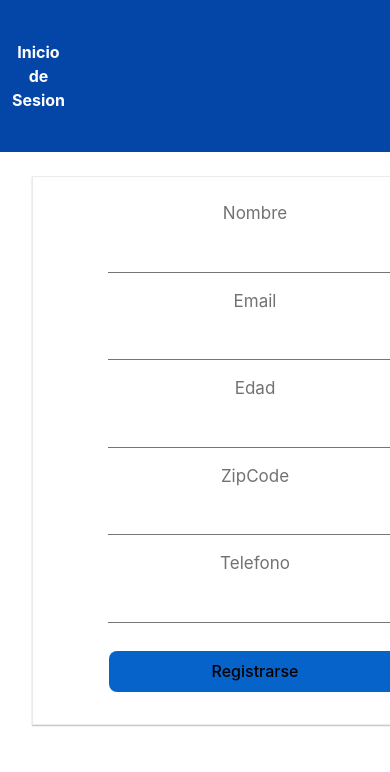
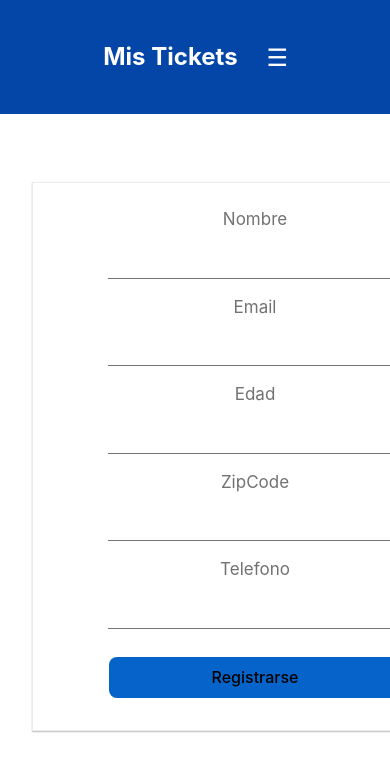
Before and after one commit to joen-ao/Mis-Tickets, a React (Vite) app: page /sign-up in a window 390 px wide. Shown: the top 772 px of the page. Built offline with nearby package versions, Linux system fonts and the light colour scheme.

Commit message:
responsive

```diff
--- a/src/components/Events/components/Eventitem/EventItem.module.css
+++ b/src/components/Events/components/Eventitem/EventItem.module.css
@@ -46,6 +46,7 @@
   flex-wrap: wrap;
   gap: 8px;
   margin-bottom: 8px;
+  justify-content: center;
 }
 
 .genreTag {
@@ -74,7 +75,6 @@
   cursor: pointer;
   transition: background-color 0.3s ease;
 }
-
 .seeMoreBtn:hover {
-  background-color: #0056b3;
+  background-color: #066fdf;
 }
--- a/src/components/Navbar/Navbar.module.css
+++ b/src/components/Navbar/Navbar.module.css
@@ -1,3 +1,7 @@
+.active {
+  color: #995050;
+}
+
 .navbar {
   position: fixed;
   top: 0;
@@ -5,40 +9,78 @@
   width: 100%;
   display: flex;
   align-items: center;
-  justify-content: flex-end;
+  justify-content: space-between;
   background-color: #0446a8; /*color primario*/
   padding: 15px;
   z-index: 1000;
 }
+
 .inputSearch {
   font-size: 16px;
   padding: 6px 12px;
   border-radius: 104px;
-  border: #636363;
+  border: #fff;
   width: 250px;
   background-color: #fff;
-  color: #636363;
+  color: #000000;
 }
+
 .navbarTitleContainer {
-  flex: 1;
   display: flex;
+  align-items: center;
   color: #fff;
-  margin-left: 280px;
 }
+
 .navbarTitle {
   font-size: 24px;
   font-weight: bold;
   text-decoration: none;
   color: #fff;
-  margin: 25px;
+  margin-right: 20px;
   cursor: pointer;
+  margin-left: 300px;
+}
+
+.menuButton {
+  display: none;
+  font-size: 24px;
+  color: #fff;
+  background: none;
+  border: none;
+  cursor: pointer;
+}
+
+.navLinks {
+  display: flex;
+  align-items: center;
+  transition: max-height 0.3s ease;
+  overflow: hidden;
+}
+
+.navLinks.showMenu {
+  max-height: 500px; /* adjust as needed */
+}
+
+.navLinks a {
+  margin-left: 24px;
+  color: #fff;
+  font-weight: bold;
+  text-decoration: none;
+}
+
+.navLinks a:hover {
+  color: #c2c5ca;
 }
 .profile {
   margin-left: 24px;
   color: #fff;
+  font-weight: bold;
   text-decoration: none;
-  font-weight: bold;
 }
+.profile:hover {
+  color: #c2c5ca;
+}
+
 .signup {
   margin-left: 24px;
   color: #fff;
@@ -46,3 +88,39 @@
   margin-right: 340px;
   font-weight: bold;
 }
+.signup:hover {
+  color: #c2c5ca;
+}
+
+@media (max-width: 768px) {
+  .navbar {
+    flex-direction: column;
+  }
+
+  .navbarTitle {
+    margin-right: 0;
+    margin-left: 0;
+  }
+
+  .inputSearch {
+    width: 200px;
+  }
+
+  .menuButton {
+    display: block;
+  }
+
+  .navLinks {
+    flex-direction: column;
+    align-items: center;
+    max-height: 0;
+  }
+
+  .navLinks a {
+    margin-left: 0;
+    margin-top: 10px;
+  }
+  .signup {
+    margin-right: 0;
+  }
+}
--- a/src/components/Navbar/index.jsx
+++ b/src/components/Navbar/index.jsx
@@ -1,9 +1,10 @@
 import { useState, useEffect, forwardRef, useImperativeHandle } from "react";
-import { useLocation, Link, useNavigate } from "react-router-dom";
+import { useLocation, useNavigate, NavLink } from "react-router-dom";
 import styles from './Navbar.module.css';
 
 const Navbar = forwardRef(({ onSearch }, ref) => {
   const [search, setSearch] = useState('');
+  const [isMenuOpen, setIsMenuOpen] = useState(false);
   const location = useLocation();
   const navigate = useNavigate();
 
@@ -28,15 +29,24 @@ const Navbar = forwardRef(({ onSearch }, ref) => {
 
   const handleHomeClick = () => {
     navigate('/');
-};
+  };
+
+  const toggleMenu = () => {
+    setIsMenuOpen(!isMenuOpen);
+  };
 
   return (
     <div ref={ref} className={styles.navbar}>
       <div className={styles.navbarTitleContainer}>
-
-        <p onClick={handleHomeClick} className={styles.navbarTitle} >Mis Tickets</p>
+        <p onClick={handleHomeClick} className={styles.navbarTitle}>Mis Tickets</p>
+        <button className={styles.menuButton} onClick={toggleMenu}>
+          ☰
+        </button>
       </div>
 
+
+
+      <div className={`${styles.navLinks} ${isMenuOpen ? styles.showMenu : ''}`}>
       {isHomePage && (
         <input
           placeholder="Busca tu evento favorito"
@@ -46,8 +56,22 @@ const Navbar = forwardRef(({ onSearch }, ref) => {
           className={styles.inputSearch}
         />
       )}
-      <Link to='/profile/my-info' className={styles.profile}>Mi perfil</Link>
-      <Link to='/sign-up' className={styles.signup}>Inicio de Sesion</Link>
+
+        <NavLink
+          to='/profile/my-info'
+          className={({ isActive }) => isActive ? `${styles.profile} ${styles.active}` : styles.profile}
+        >
+          Mi perfil
+        </NavLink>
+        <NavLink
+          to='/sign-up'
+          className={({ isActive }) => isActive ? `${styles.signup} ${styles.active}` : styles.signup}
+        >
+          Inicio de Sesion
+        </NavLink>
+      </div>
+
+
     </div>
   );
 });
--- a/src/views/Detail/Detail.module.css
+++ b/src/views/Detail/Detail.module.css
@@ -106,7 +106,8 @@
 }
 
 .eventUrl:hover {
-  background-color: #d0d0f5;
+  background-color: #066fdf;
+  color: white;
 }
 
 .loading,
@@ -131,3 +132,39 @@
   border-radius: 15px;
   font-size: 15px;
 }
+.eventMap {
+  width: 100%;
+  height: 70vh;
+  object-fit: cover;
+  border-radius: 8px;
+}
+
+@media (max-width: 768px) {
+  .container {
+    display: flex;
+    flex-direction: column;
+    padding-top: 90px;
+    align-items: center;
+  }
+  .mainInfoContainer {
+    flex-direction: column;
+    padding: 15px;
+  }
+  .seatInfoContainer {
+    flex-direction: column;
+    padding: 15px;
+  }
+  .seatInfoContainer2 {
+    flex-direction: column;
+  }
+  .seatInfoText {
+    margin-left: 0;
+    margin-top: 10px;
+  }
+  .eventImage {
+    height: auto;
+  }
+  .eventMap {
+    height: auto;
+  }
+}
--- a/src/views/Detail/index.jsx
+++ b/src/views/Detail/index.jsx
@@ -11,12 +11,6 @@ const Detail = () => {
     const [error, setError] = useState(null);
     const [isLoading, setIsLoading] = useState(true);
     const containerRef = useRef();
-
-
-    const baseURL = import.meta.env.VITE_API_BASE_URL;
-    console.log(baseURL);
-
-    console.log('j')
 
     useEffect(() => {
         const fetchEventData = async () => {
--- a/src/views/Home/Home.module.css
+++ b/src/views/Home/Home.module.css
@@ -29,6 +29,7 @@
   color: #ffffff;
   border-radius: 20px;
 }
+
 .disabledPage {
   cursor: not-allowed;
 }
--- a/src/views/Profile/components/MyInfo/Myinfo.module.css
+++ b/src/views/Profile/components/MyInfo/Myinfo.module.css
@@ -38,6 +38,10 @@
   width: 292px;
   margin-top: 20px;
   background-color: #0563c9;
+  transition: background-color 0.3s ease;
+}
+.submitButton:hover {
+  background-color: #066fdf;
 }
 .bar {
   position: relative;
--- a/src/views/SignupForm/Signup.module.css
+++ b/src/views/SignupForm/Signup.module.css
@@ -5,7 +5,7 @@
   align-items: center;
   color: rgb(116, 113, 113);
   width: 380px;
-  margin: 9em auto;
+  margin: 150px auto;
   padding: 1em 2em 2em 2em;
   border: 1px solid #ebebeb;
   box-shadow: rgba(0, 0, 0, 0.14902) 0px 1px 1px 0px,
@@ -34,15 +34,14 @@
 .input:focus {
   outline: none;
 }
-
 .submitButton {
   width: 292px;
   margin-top: 20px;
   background-color: #0563c9;
+  transition: background-color 0.3s ease;
 }
-.homeLink {
-  color: #000000;
-  text-decoration: none;
+.submitButton:hover {
+  background-color: #066fdf;
 }
 .bar {
   position: relative;
@@ -72,27 +71,3 @@
 .input:focus ~ .bar:after {
   width: 50%;
 }
-
-.highlight {
-  position: absolute;
-  height: 60%;
-  width: 100px;
-  top: 25%;
-  left: 0;
-  pointer-events: none;
-  opacity: 0.5;
-}
-
-.input:focus ~ .highlight {
-  animation: inputHighlighter 0.3s ease;
-}
-
-@keyframes inputHighlighter {
-  from {
-    background: #4a89dc;
-  }
-  to {
-    width: 0;
-    background: transparent;
-  }
-}
```
